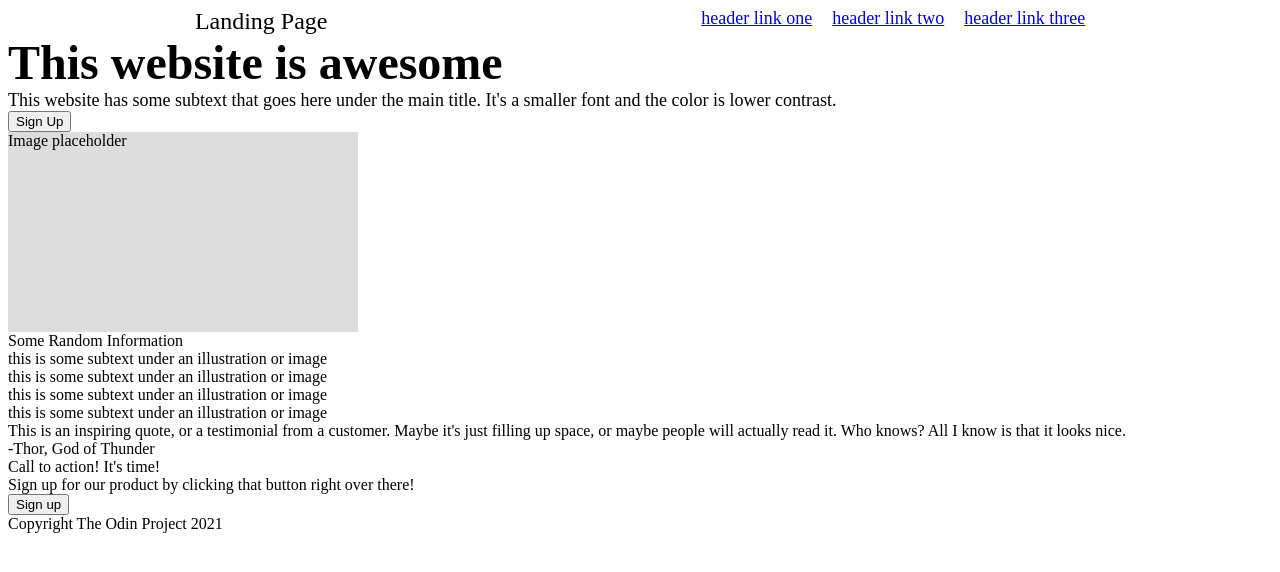
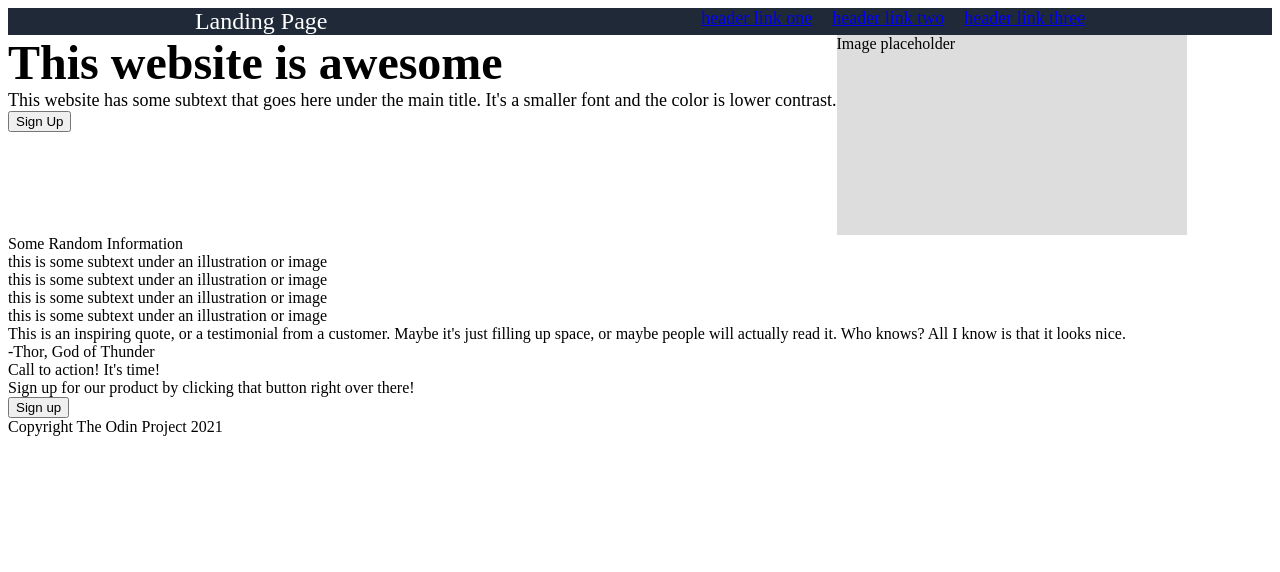
Before and after one commit to darmijo15/landing-page, a plain HTML site: page index.html in a window 1280 px wide. Drawn offline with Linux system fonts and the light colour scheme.

Commit message:
Changed some structure in the html so I could use flex to rearrange the content and image located near the top of the page.

```diff
--- a/index.html
+++ b/index.html
@@ -19,15 +19,18 @@
       </div>
     </div>
 
-    <div class="header-container">
-      <div class="header-text">This website is awesome</div>
-      <div class="header-subtext">
-        This website has some subtext that goes here under the main title. It's
-        a smaller font and the color is lower contrast.
+    <div class="test-run">
+      <div class="header-container">
+        <div class="header-text">This website is awesome</div>
+        <div class="header-subtext">
+          This website has some subtext that goes here under the main title.
+          It's a smaller font and the color is lower contrast.
+        </div>
+        <button>Sign Up</button>
       </div>
-      <button>Sign Up</button>
+
+      <div class="header-image">Image placeholder</div>
     </div>
-    <div class="header-image">Image placeholder</div>
 
     <div class="info">
       <div class="info-header">Some Random Information</div>
--- a/style.css
+++ b/style.css
@@ -1,7 +1,7 @@
 .header {
   display: flex;
   justify-content: space-around;
-  background-color: #fff;
+  background-color: #1f2937;
 }
 
 ul {
@@ -21,7 +21,7 @@ ul {
 
 .header-logo {
   font-size: 24px;
-  color: #000;
+  color: #fff;
 }
 
 .header-text {
@@ -35,3 +35,7 @@ ul {
   font-size: 18px;
   color: #000;
 }
+
+.test-run {
+  display: flex;
+}
```
